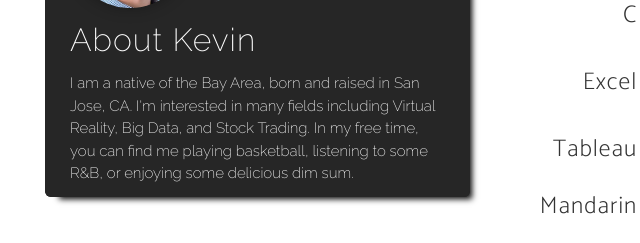
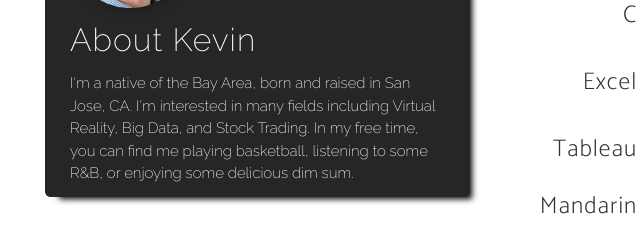
Before and after one commit to kevinqian0425/Personal-Website, a website: page index.html in a window 1280 px wide. Shown: the part 1168-1411 px from the top of the page, 130-770 px from the left. Drawn offline with nearby package versions, Linux system fonts and the light colour scheme; a web font is replaced by a local one.

Commit message:
Update index.html

```diff
--- a/index.html
+++ b/index.html
@@ -106,7 +106,7 @@
                     <figcaption>
                       <img src="img/headshot.png" class="profile" />
                       <h1 id="color">About Kevin</h1>
-                      <p id="move">I am a native of the Bay Area, born and raised in San Jose, CA. I'm interested in many fields including Virtual Reality, Big Data, and Stock Trading.
+                      <p id="move">I'm a native of the Bay Area, born and raised in San Jose, CA. I'm interested in many fields including Virtual Reality, Big Data, and Stock Trading.
                       In my free time, you can find me playing basketball, listening to some R&B, or enjoying some delicious dim sum.</p>
                     </figcaption>
                   </figure>
```
